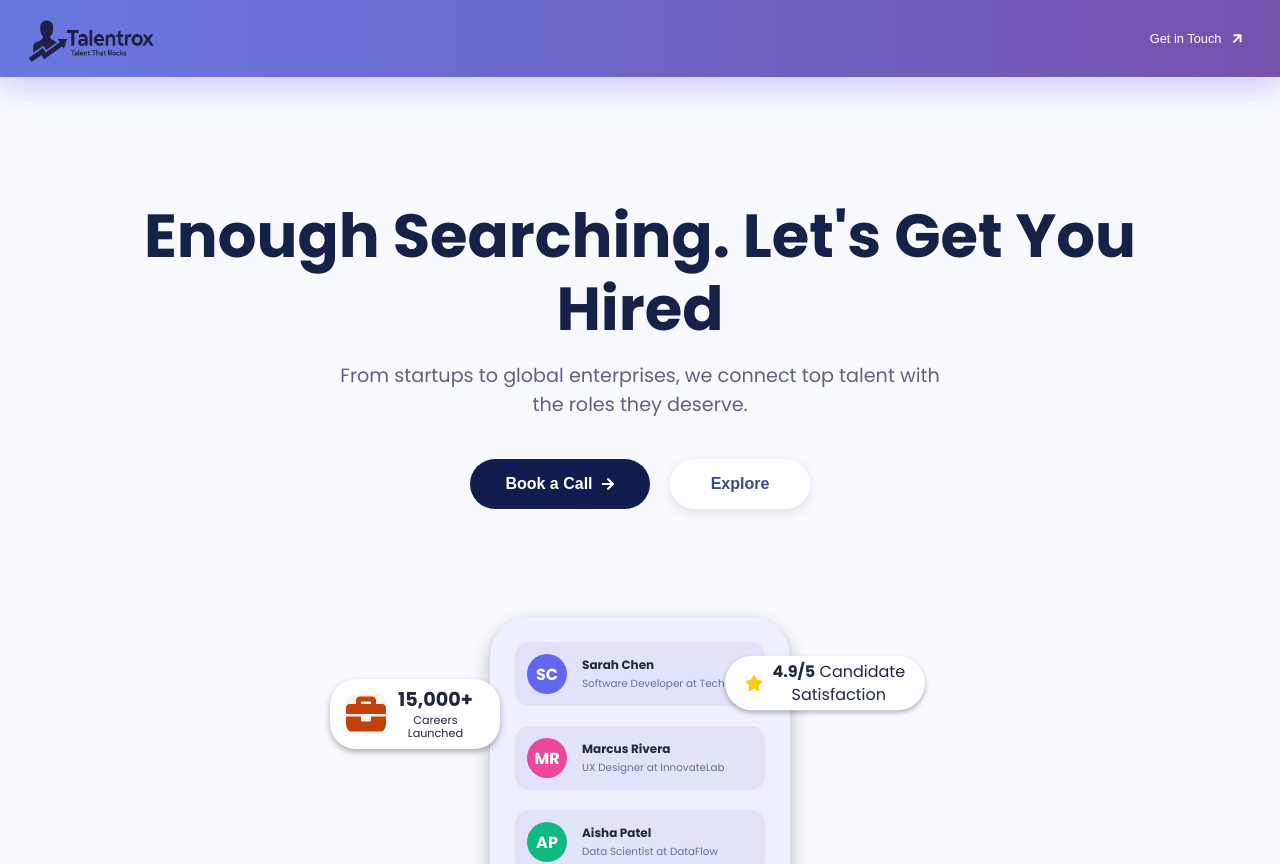
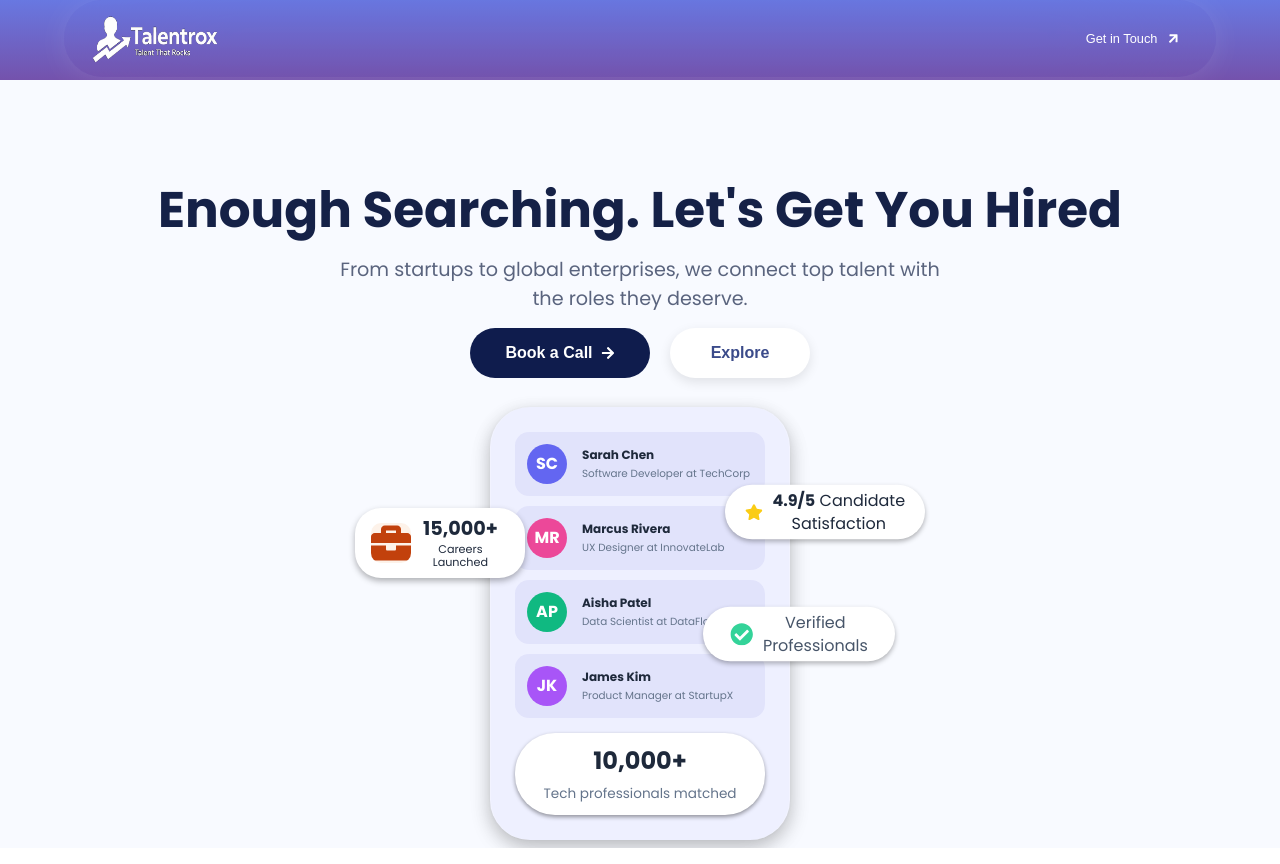
Before and after one commit to Donniedarko45/TALENTTROX, a React (Vite) app: page / in a window 1280 px wide. Shown: the top 864 px of the page. Built offline with nearby package versions, Linux system fonts and the light colour scheme.

Commit message:
donedesgin

```diff
--- a/src/Componets/Enough/Enough.css
+++ b/src/Componets/Enough/Enough.css
@@ -4,7 +4,7 @@
   flex-direction: column;
   align-items: center;
   gap: 20px;
-  padding: 100px 5%;
+  /* padding: 100px 5%; */
   background-color: #f8faff;
 
   overflow: hidden;
@@ -14,12 +14,12 @@
 
 /* Text content styling */
 .enough-content {
-  max-width: 1200px;
+  max-width: 1400px;
   margin-top: 100px;
 }
 
 .enough-content h1 {
-  font-size: 3.8rem;
+  font-size: 50px;
   font-weight: 800;
   color: #152147;
   line-height: 1.2;
@@ -29,7 +29,7 @@
 .enough-content p {
   font-size: 1.2rem;
   color: #5a647e;
-  margin: 0 auto 40px auto;
+  margin: 0 auto 15px auto;
   max-width: 600px;
 }
 
@@ -87,8 +87,9 @@
   align-items: center;
   width: 100%;
   max-width: 450px; /* Adjusted to give cards breathing room */
-  height: 600px;     /* Adjusted for vertical space */
-  margin-top: 40px;
+  height: 450px;
+
+
 }
 /* Phone mockup styling */
 .phone-mockup {
@@ -111,7 +112,7 @@
   padding: 25px;
   display: flex;
   flex-direction: column;
-  gap: 20px;
+  gap: 10px;
   z-index: 1;
 }
 
@@ -164,9 +165,9 @@
 .phone-footer {
   background-color: #ffffff;
   border-radius: 40px;
-  padding: 20px;
+  padding: 10px;
   text-align: center;
-  margin-top: 15px;
+  margin-top: 5px;
   box-shadow: 0 2px 4px rgba(0, 0, 0, 0.4);
   border: none;
   outline: none;
@@ -223,7 +224,7 @@
 /* Card: 15,000+ Careers Launched */
 .card-careers {
   top: 110px;
-  left: -85px;
+  left: -60px;
   padding: 8px 16px;
   /* gap: 16px; */
   width: 170px;
@@ -298,7 +299,7 @@
 /* --- Responsive Adjustments for Mobile --- */
 @media (max-width: 768px) {
   .enough-section {
-    padding-top: 60px;
+
     padding-bottom: 60px;
   }
   .enough-content h1 {
--- a/src/Componets/EveyField/EveryField.css
+++ b/src/Componets/EveyField/EveryField.css
@@ -55,11 +55,11 @@
   display: flex;
   justify-content: center;
   align-items: center;
-  padding: 40px 20px;
+  padding: 40px 40px;
   box-sizing: border-box;
+
   background-color: #e9eaf2;
 }
-
 
 
 /* The bottom details panel that is revealed */
--- a/src/Componets/EveyField/EveyField.jsx
+++ b/src/Componets/EveyField/EveyField.jsx
@@ -125,6 +125,7 @@ function EveryField() {
         <img
           src={field.image}
           alt={field.alt}
+          className="card-image"
           onError={(e) => { e.target.onerror = null; e.target.src='https://placehold.co/100x100/e9eaf2/7d7f82?text=Icon'; }}
         />
       </div>
--- a/src/Componets/Navbaar/Navbaar.css
+++ b/src/Componets/Navbaar/Navbaar.css
@@ -2,7 +2,7 @@
   Define theme colors and properties in :root.
   These can be placed in this file or a global CSS file.
 */
-*{
+* {
   padding: 0;
   margin: 0;
   box-sizing: border-box;
@@ -11,26 +11,36 @@
   --primary-color: #6a5af9;
   --secondary-color: #9b8bff;
   --text-color: #ffffff;
-  --shadow-color: rgba(106, 90, 249, 0.3);
+  --shadow-color: rgba(143, 142, 153, 0.3);
   --hover-bg: rgba(255, 255, 255, 0.15);
-
 }
 
+/* --- Main Navbar Container --- */
 /* --- Main Navbar Container --- */
 .navbar-container {
   display: flex;
   justify-content: space-between;
   align-items: center;
   padding: 0.7rem;
-  background: linear-gradient(to right, rgba(104, 120, 225, 1), rgba(116, 82, 172, 1));
+  background: linear-gradient(
+    to bottom,
+    rgba(104, 120, 225, 0.8),
+    rgba(116, 82, 172, 0.8)
+  );
+  backdrop-filter: blur(80px);
 
+
+  -webkit-backdrop-filter: blur(80px); /* For Safari */
   color: var(--text-color);
-  box-shadow: 0 10px 30px var(--shadow-color);
+  box-shadow: 0 4px 30px rgba(255, 255, 255, 0.1);
+
   position: fixed;
-  width: 100%;
+  border-radius: 50px;
+  width: 90%;
   z-index: 999;
 
-
+  left: 50%;
+  transform: translateX(-50%);
 }
 
 /* --- Logo Section --- */
@@ -74,7 +84,6 @@
   color: #000000; /* Change text and arrow color to black */
 }
 
-
 /* --- Responsive Adjustments --- */
 @media (max-width: 576px) {
   .navbar-container {
@@ -91,3 +100,9 @@
     justify-content: center;
   }
 }
+.navbaar {
+  background: linear-gradient(to bottom, #6878e1, #7452ac);
+
+  width: 100%;
+  height: 80px;
+}
--- a/src/Componets/Navbaar/Navbaar.jsx
+++ b/src/Componets/Navbaar/Navbaar.jsx
@@ -17,7 +17,8 @@ function Navbaar() {
   };
 
   return (
-    <nav className="navbar-container">
+    <div className='navbaar' >
+      <nav className="navbar-container">
       <div className="navbar-logo" onClick={handleLogoClick} style={{ cursor: 'pointer' }}>
         <img src={Main} alt="Logo" className="logo" />
       </div>
@@ -25,6 +26,7 @@ function Navbaar() {
         Get in Touch <FaArrowRight />
       </button>
     </nav>
+    </div>
   );
 }
 
```
Also changed, not shown: src/Componets/Navbaar/Main.png.
